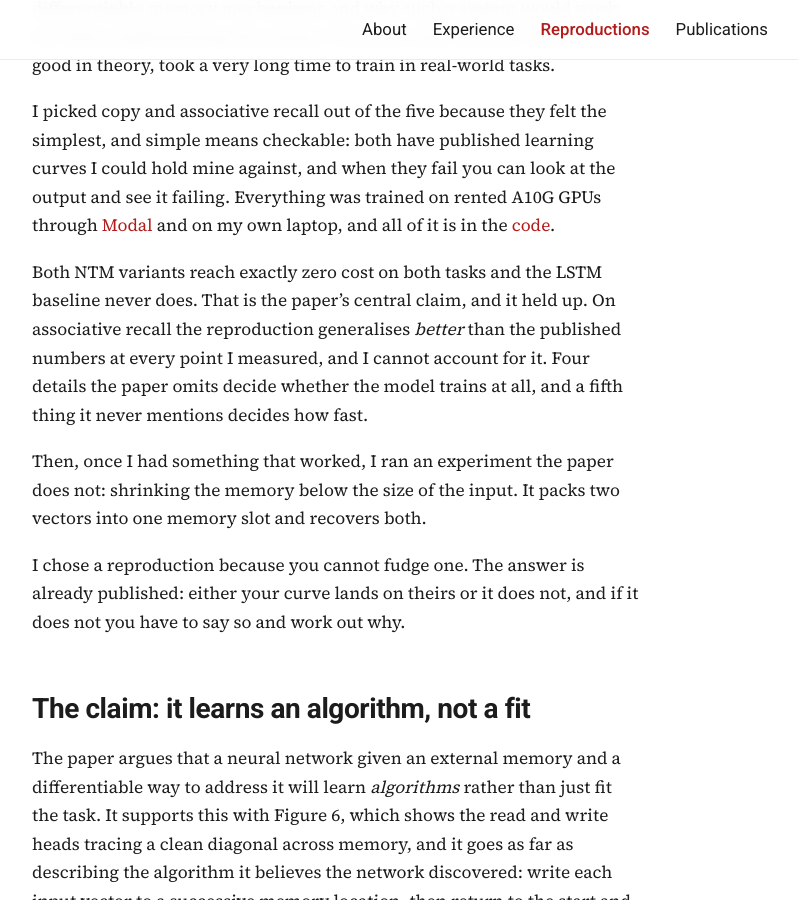
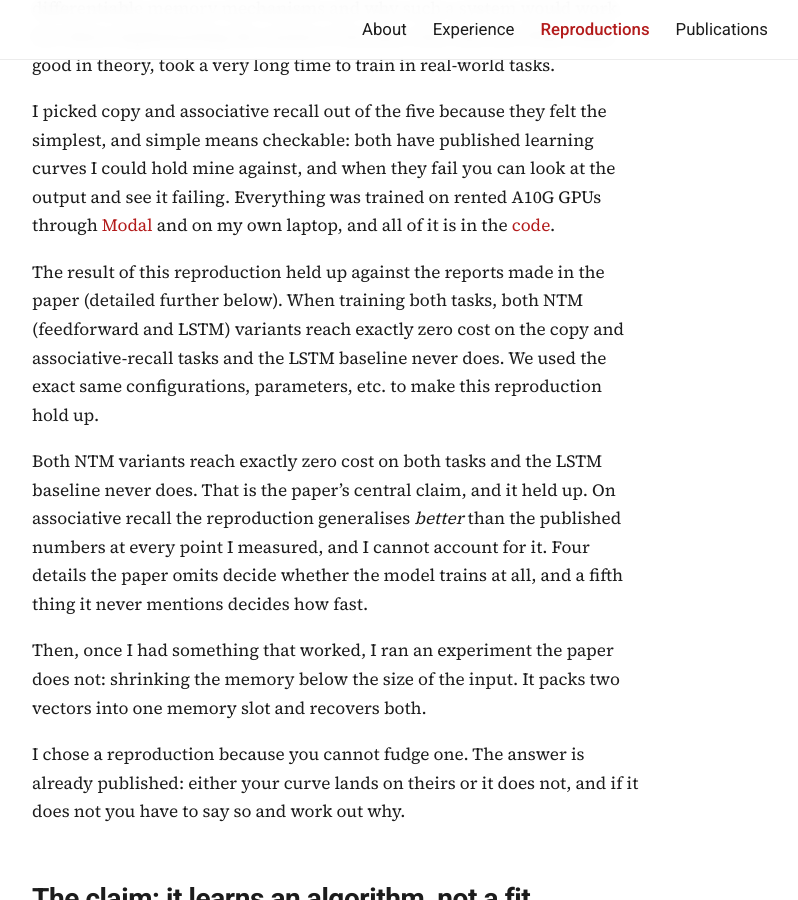
Before and after one commit to mgupta8143/mgupta8143.github.io, a Jekyll site: the page built from _reproductions/neural-turing-machines.md, in a window 1280 px wide and 900 px high, scrolled down 369 px. Shown: the whole window, without its empty margins (304-1102 px from the left). Built offline with Jekyll 4.4.1, drawn with Linux system fonts in a browser that asks for light colours.

Commit message:
Add a paragraph on how the results held up against the paper
Co-Authored-By: Claude Opus 5.5 <noreply@anthropic.com>

```diff
--- a/_reproductions/neural-turing-machines.md
+++ b/_reproductions/neural-turing-machines.md
@@ -18,6 +18,8 @@ means checkable: both have published learning curves I could hold mine against,
 fail you can look at the output and see it failing. Everything was trained on rented A10G
 GPUs through [Modal](https://modal.com) and on my own laptop, and all of it is in the
 [code](https://github.com/mgupta8143/neural-turing-machines).
+
+The result of this reproduction held up against the reports made in the paper (detailed further below). When training both tasks, both NTM (feedforward and LSTM) variants reach exactly zero cost on the copy and associative-recall tasks and the LSTM baseline never does. We used the exact same configurations, parameters, etc. to make this reproduction hold up.
 
 Both NTM variants reach exactly zero cost on both tasks and the LSTM baseline never does. That is the paper's central claim, and it held up. On associative recall the
 reproduction generalises *better* than the published numbers at every point I measured, and I
```
